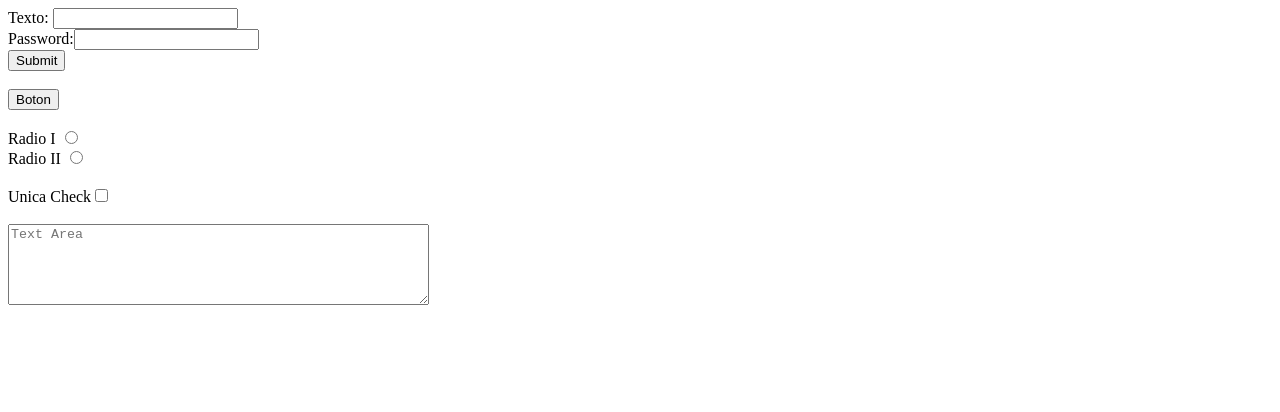
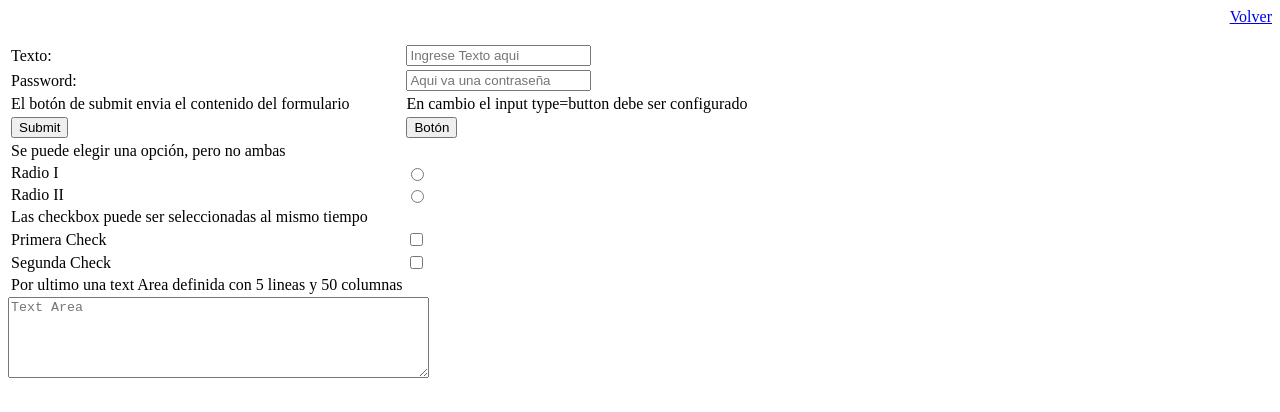
Before and after one commit to LBaigorriaPavII/PAV2_2022_TP01_77565_Baigorria_Leandro_Sergio, a plain HTML site: page EjercicioIV.html in a window 1280 px wide. Drawn offline with Linux system fonts and the light colour scheme.

Commit message:
3 files modified, 4 deleted

```diff
--- a/EjercicioIV.html
+++ b/EjercicioIV.html
@@ -1,24 +1,68 @@
 <html>
   <head>
     <title>PAV II Ejercicio 4</title>
+    <meta http-equiv="Content-Type" content="text/html; charset=utf-8" />
   </head>
   <body>
+    <p style="text-align: right"><a href="/index.html">Volver</a></p>
     <form method="post" action="http://jkorpela.fi/cgi-bin/echo.cgi">
-            <label>Texto: </label><input type="text" name="texto">
-            <br>
-            <label>Password:</label><input type="password" name="password">
-            <br>
-            <input type="submit" name="Enviar">
-            <br><br>
-            <input type="button" name="boton" value="Boton">
-            <br><br>
-            <label>Radio I </label><input type="radio" name="rbt">
-            <br>
-            <label>Radio II </label><input type="radio" name="rbt">
-            <br><br>
-            <label>Unica Check</label><input type="checkbox" name="cbx">
-            <br><br>
-            <textarea rows="5" cols="50" name="txtArea" placeholder="Text Area"></textarea>
+      <table>
+        <tr>
+          <td><label>Texto: </label></td>
+          <td>
+            <input type="text" name="texto" placeholder="Ingrese Texto aqui" />
+          </td>
+        </tr>
+        <tr>
+          <td><label>Password:</label></td>
+          <td>
+            <input
+              type="password"
+              name="password"
+              placeholder="Aqui va una contraseña"
+            />
+          </td>
+        </tr>
+        <tr>
+            <td>El botón de submit envia el contenido del formulario</td>
+            <td>En cambio el input type=button debe ser configurado</td>
+        </tr>
+        <td><input type="submit" name="Enviar" /></td>
+        <td><input type="button" name="boton" value="Botón" /></td>
+        <tr>
+          <td colspan="2">Se puede elegir una opción, pero no ambas</td>
+        </tr>
+        <tr>
+          <td><label for="rbtI">Radio I </label></td>
+          <td><input type="radio" id="rbtI" name="rbt" /></td>
+        </tr>
+        <tr>
+          <td><label for="rbtII">Radio II </label></td>
+          <td><input type="radio" id="rbtII" name="rbt" /></td>
+        </tr>
+        <tr>
+          <td colspan="2">
+            Las checkbox puede ser seleccionadas al mismo tiempo
+          </td>
+        </tr>
+        <tr>
+          <td><label>Primera Check</label></td>
+          <td><input type="checkbox" name="cbx" /></td>
+        </tr>
+        <tr>
+          <td><label>Segunda Check</label></td>
+          <td><input type="checkbox" name="cbx" /></td>
+        </tr>
+        <tr>
+          <td>Por ultimo una text Area definida con 5 lineas y 50 columnas</td>
+        </tr>
+      </table>
+      <textarea
+        rows="5"
+        cols="50"
+        name="txtArea"
+        placeholder="Text Area"
+      ></textarea>
     </form>
   </body>
 </html>
```
Also changed, not shown: EjercicioII.html (+1 -0 lines), EjercicioIII.html (+4 -3 lines), Img/CocinaLongvie.jpg (deleted), Img/HTML5_Logo_512.png (deleted), Img/LavarropaSamsung.jpg (deleted), Img/TelevisorSanyo.jpg (deleted). Lines whose indentation alone changed are shown as unchanged.
